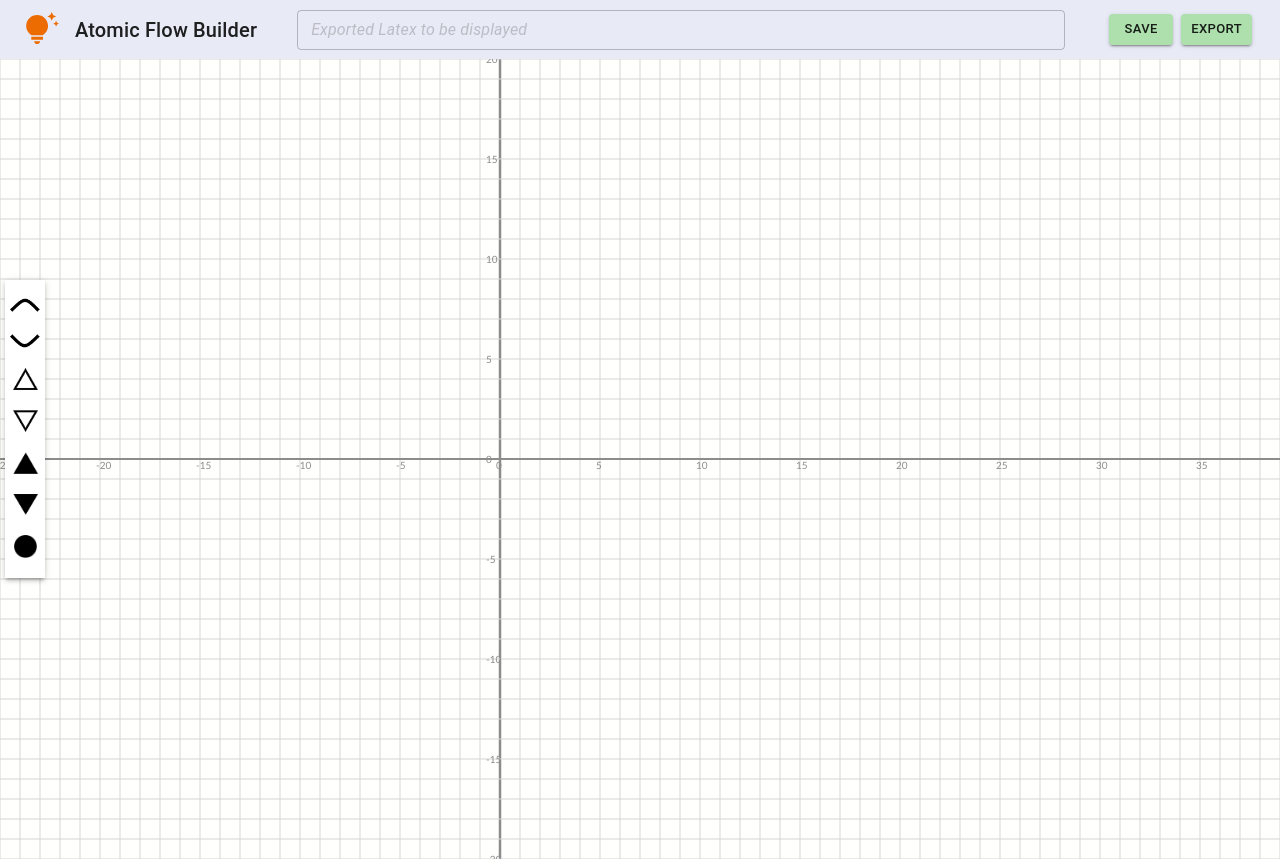
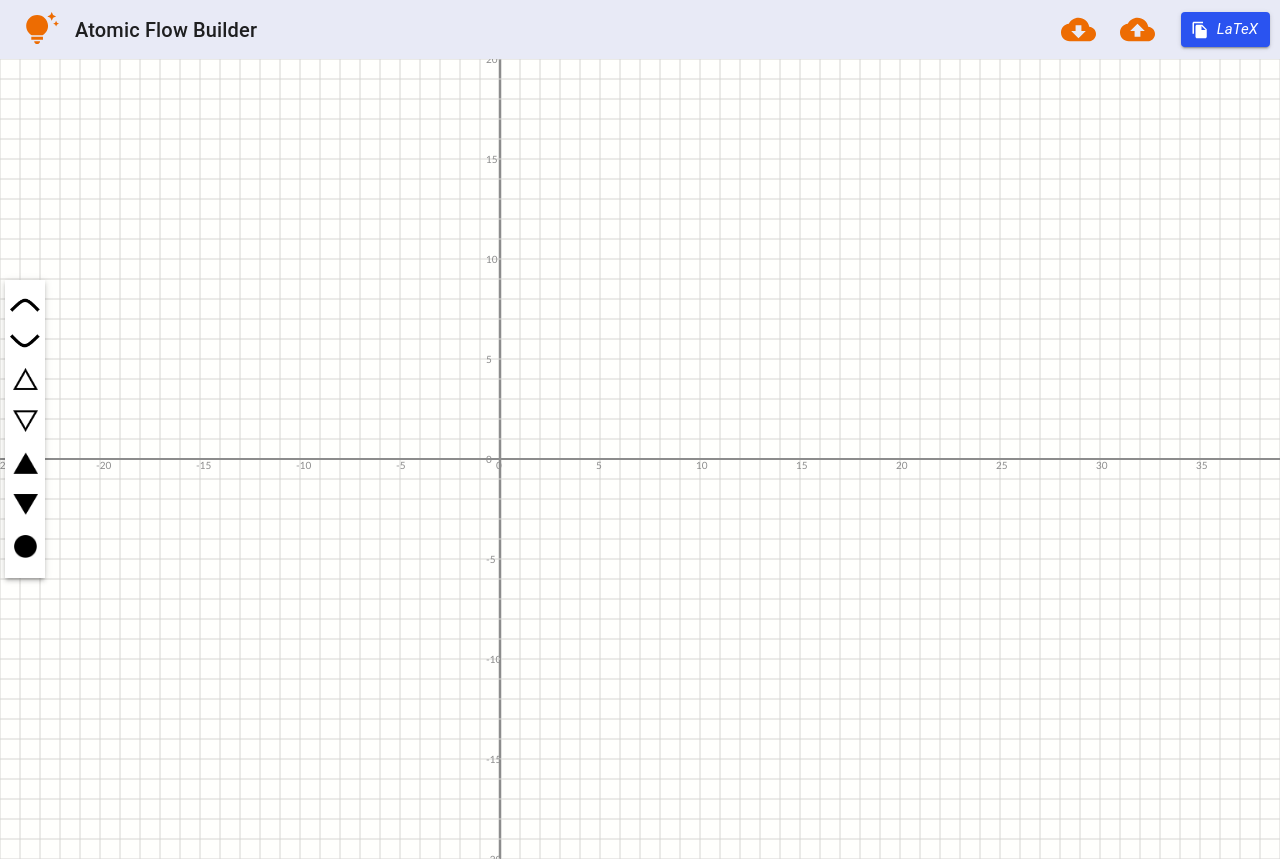
Before and after one commit to jeffyfung/atomic-flow-builder, a React (Create React App) app: page /drawboard in a window 1280 px wide. Built offline with nearby package versions, Linux system fonts and the light colour scheme.

Commit message:
wip(top-menu): top menu buttons

```diff
--- a/src/components/inspector/inspector.tsx
+++ b/src/components/inspector/inspector.tsx
@@ -15,7 +15,7 @@ import { ColourPicker } from "./inpector-forms/colour-picker";
 const StyledBoxContainer = styled(Box)({
   position: "absolute",
   width: "340px",
-  top: "12%",
+  top: "15%",
   right: "7px",
   zIndex: 2,
 });
--- a/src/components/top-menu/top-menu.tsx
+++ b/src/components/top-menu/top-menu.tsx
@@ -1,10 +1,15 @@
-import { AppBar, Box, Button, IconButton, Toolbar, Typography, styled } from "@mui/material";
-import { StatusBar } from "../status-bar/status-bar";
+import { AppBar, Box, Button, Divider, IconButton, Stack, Toolbar, Tooltip, Typography, styled } from "@mui/material";
 import TipsAndUpdatesIcon from "@mui/icons-material/TipsAndUpdates";
-import { MouseEvent, useState } from "react";
+import { MouseEvent } from "react";
 import { useAppSelector } from "../../hooks";
 import { selectCanvas } from "../../features/canvas";
 import { convertGraphToLatex } from "../../features/latex-converter";
+import FileCopyIcon from "@mui/icons-material/FileCopy";
+import CloudDownloadIcon from "@mui/icons-material/CloudDownload";
+import CloudUploadIcon from "@mui/icons-material/CloudUpload";
+
+import { APP_TITLE, COPY_BUTTON_HINT, DOWNLOAD_BUTTON_HINT, UPLOAD_BUTTON_HINT } from "../../res/texts/top-menu";
+import { ShapeProperties } from "../../features/shape";
 
 const StyledAppTitle = styled(Typography)({
   textAlign: "center",
@@ -15,19 +20,62 @@ interface TopMenuProps {
   openActionMenu: (event: MouseEvent) => void;
 }
 
-// TODO: deal with the status/exporetdLatex bar
-// TODO: add toggle for compact mode
+const LatexButton: React.FC<{ shapes: Record<string, ShapeProperties> }> = ({ shapes }) => {
+  const handleClick = async () => {
+    const latex = convertGraphToLatex(Object.values(shapes));
+    await navigator.clipboard.writeText(latex);
+  };
+
+  return (
+    <>
+      <Tooltip title={COPY_BUTTON_HINT} leaveDelay={100} arrow>
+        <Button
+          variant="contained" //
+          size="small"
+          startIcon={<FileCopyIcon />}
+          color="info"
+          onClick={handleClick}
+          sx={{
+            my: "8px",
+            ml: "10px",
+            // mr: "5px",
+            px: "12px",
+          }}
+        >
+          <Typography fontSize="15px" fontStyle="italic" textTransform="none">
+            LaTeX
+            {/* <Divider /> */}
+          </Typography>
+        </Button>
+      </Tooltip>
+
+      {/* <Button
+        variant="contained" //
+        size="small"
+        color="info"
+        onClick={() => {}}
+        sx={{
+          my: "8px",
+        }} */}
+      {/* >
+        {"<"}
+      </Button> */}
+    </>
+  );
+};
+
+const DataButton: React.FC<{ hint: string; iconComponent: React.ReactNode; color: any }> = ({ hint, iconComponent, color }) => {
+  return (
+    <Tooltip title={hint} leaveDelay={100} arrow>
+      <IconButton size="large" color={color} sx={{ padding: "8px" }}>
+        {iconComponent}
+      </IconButton>
+    </Tooltip>
+  );
+};
+
 export const TopMenu: React.FC<TopMenuProps> = ({ openActionMenu }) => {
-  const appTitle = "Atomic Flow Builder";
-
   const { shapes } = useAppSelector(selectCanvas);
-
-  const [exportedLatex, setExportedLatex] = useState<string>("");
-
-  const handleClick = () => {
-    const latex = convertGraphToLatex(Object.values(shapes));
-    setExportedLatex(latex);
-  };
 
   return (
     <Box id="top-menu" sx={{ flexGrow: 1 }}>
@@ -36,14 +84,12 @@ export const TopMenu: React.FC<TopMenuProps> = ({ openActionMenu }) => {
           <IconButton size="large" edge="start" color="warning" onClick={openActionMenu} sx={{ mr: 0.5 }}>
             <TipsAndUpdatesIcon fontSize="large" />
           </IconButton>
-          <StyledAppTitle variant="h6">{appTitle}</StyledAppTitle>
-          <StatusBar val={exportedLatex} />
-          <Button variant="contained" size="small" color="secondary" sx={{ mx: 0.5 }}>
-            Save
-          </Button>
-          <Button variant="contained" size="small" color="secondary" onClick={handleClick} sx={{ mx: 0.5 }}>
-            Export
-          </Button>
+          <StyledAppTitle variant="h6">{APP_TITLE}</StyledAppTitle>
+          <Stack direction="row" spacing={1} useFlexGap sx={{ position: "absolute", right: "10px" }}>
+            <DataButton hint={DOWNLOAD_BUTTON_HINT} iconComponent={<CloudDownloadIcon fontSize="large" />} color={"warning"} />
+            <DataButton hint={UPLOAD_BUTTON_HINT} iconComponent={<CloudUploadIcon fontSize="large" />} color={"warning"} />
+            <LatexButton shapes={shapes} />
+          </Stack>
         </Toolbar>
       </AppBar>
     </Box>
--- /dev/null
+++ b/src/res/texts/top-menu.tsx
@@ -0,0 +1,7 @@
+export const APP_TITLE = "Atomic Flow Builder";
+
+export const COPY_BUTTON_HINT = "Copy LateX to Clipboard";
+
+export const UPLOAD_BUTTON_HINT = "Upload file";
+
+export const DOWNLOAD_BUTTON_HINT = "Download Data to File";
```
